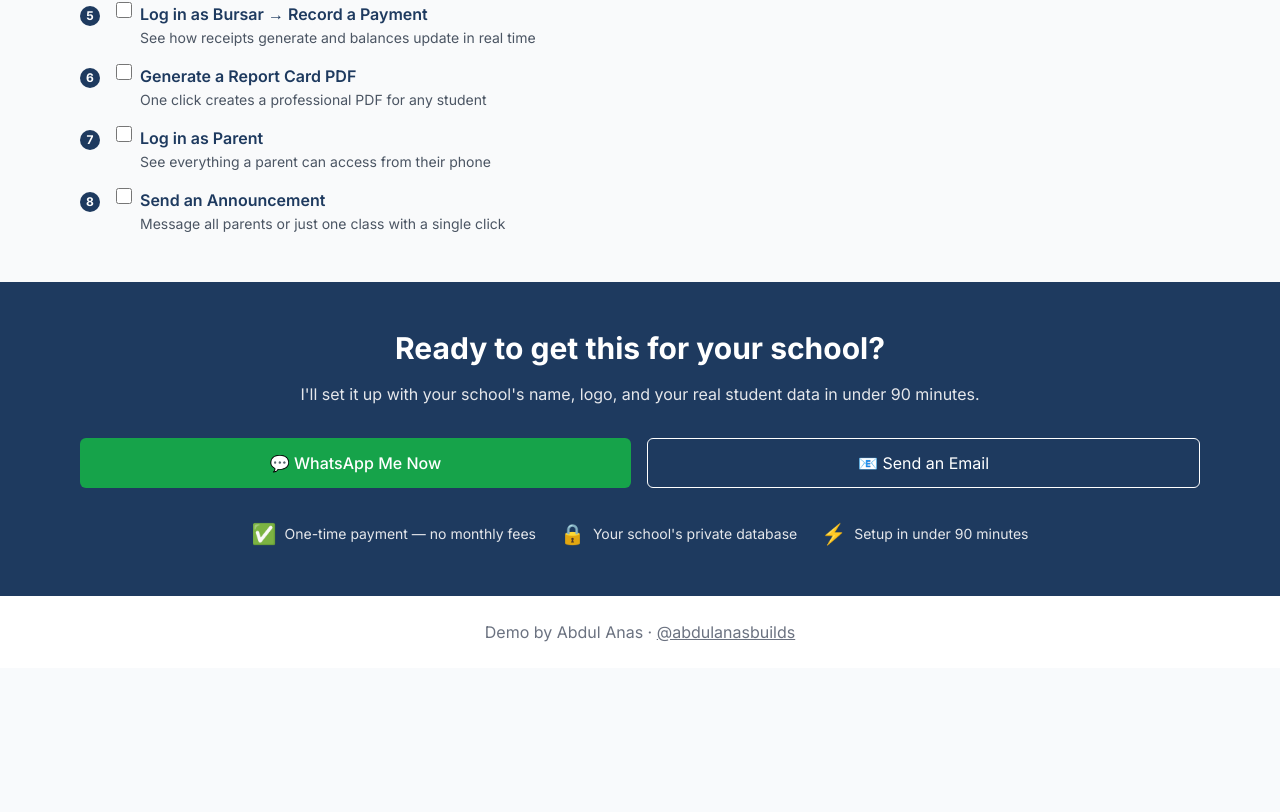
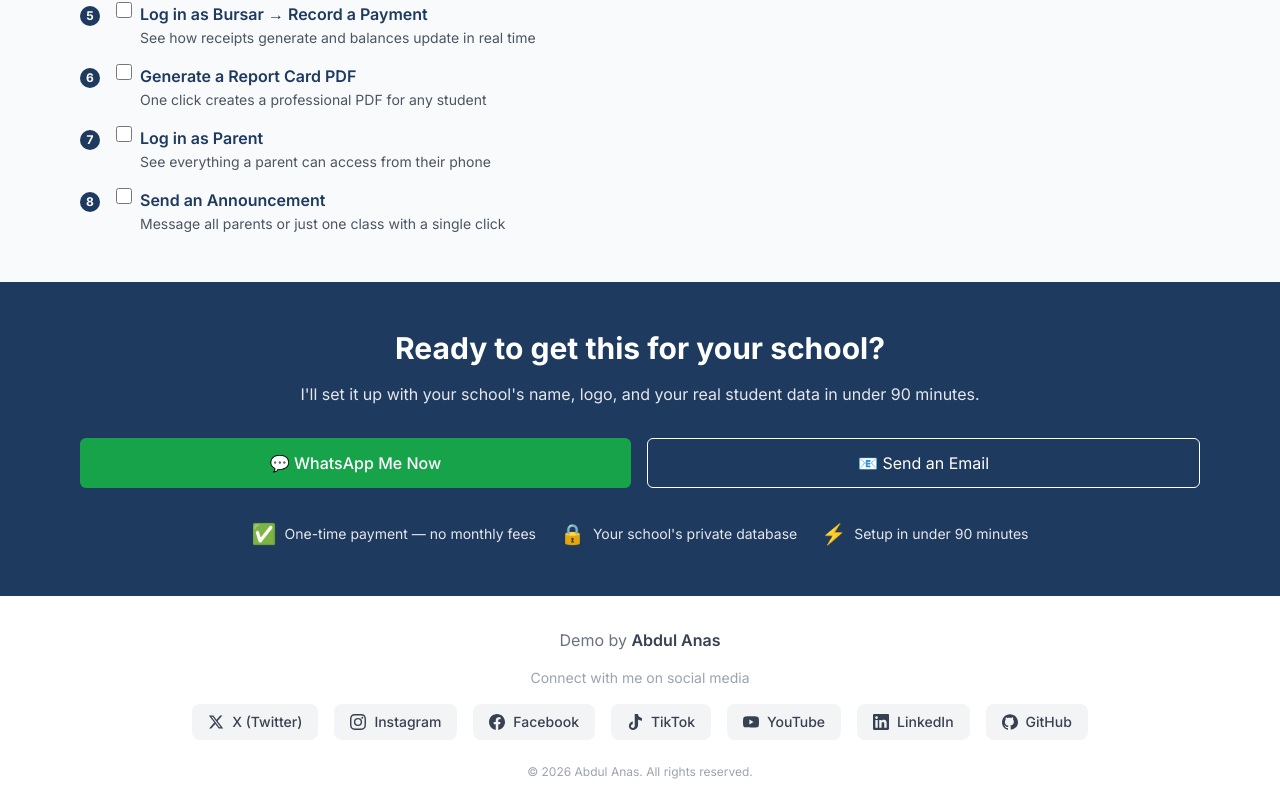
Before and after one commit to abdulanasbuilds/EduCore, a Next.js app: page /demo in a window 1280 px wide. Shown: the part 1678-2490 px from the top of the page. Before the commit the page ends 2346 px from the top, so only its background shows below. Built offline with nearby package versions, Linux system fonts and the light colour scheme; no server answers.

Commit message:
feat: add all social media links to demo page footer
- Added X (Twitter), Instagram, Facebook, TikTok, YouTube, LinkedIn, GitHub
- All links point to @abdulanasbuilds
- Clean icon buttons with hover effects

```diff
--- a/app/demo/page.tsx
+++ b/app/demo/page.tsx
@@ -230,12 +230,43 @@ export default function DemoPage() {
         </div>
       </section>
 
-      <footer className="bg-white py-6 text-center text-gray-500">
-        <p>
-          Demo by Abdul Anas ·{' '}
-          <a href="https://twitter.com/abdulanasbuilds" className="underline hover:text-gray-700">
-            @abdulanasbuilds
+      <footer className="bg-white py-8 text-center">
+        <p className="text-gray-500 mb-4">
+          Demo by <span className="font-semibold text-gray-700">Abdul Anas</span>
+        </p>
+        <p className="text-sm text-gray-400 mb-4">Connect with me on social media</p>
+        <div className="flex flex-wrap justify-center gap-4">
+          <a href="https://twitter.com/abdulanasbuilds" target="_blank" rel="noopener noreferrer" className="flex items-center gap-2 px-4 py-2 rounded-lg bg-gray-100 text-gray-700 hover:bg-gray-200 transition-colors text-sm font-medium">
+            <svg className="w-4 h-4" fill="currentColor" viewBox="0 0 24 24"><path d="M18.244 2.25h3.308l-7.227 8.26 8.502 11.24H16.17l-5.214-6.817L4.99 21.75H1.68l7.73-8.835L1.254 2.25H8.08l4.713 6.231zm-1.161 17.52h1.833L7.084 4.126H5.117z"/></svg>
+            X (Twitter)
           </a>
+          <a href="https://instagram.com/abdulanasbuilds" target="_blank" rel="noopener noreferrer" className="flex items-center gap-2 px-4 py-2 rounded-lg bg-gray-100 text-gray-700 hover:bg-gray-200 transition-colors text-sm font-medium">
+            <svg className="w-4 h-4" fill="currentColor" viewBox="0 0 24 24"><path d="M12 2.163c3.204 0 3.584.012 4.85.07 3.252.148 4.771 1.691 4.919 4.919.058 1.265.069 1.645.069 4.849 0 3.205-.012 3.584-.069 4.849-.149 3.225-1.664 4.771-4.919 4.919-1.266.058-1.644.07-4.85.07-3.204 0-3.584-.012-4.849-.07-3.26-.149-4.771-1.699-4.919-4.92-.058-1.265-.07-1.644-.07-4.849 0-3.204.013-3.583.07-4.849.149-3.227 1.664-4.771 4.919-4.919 1.266-.057 1.645-.069 4.849-.069zM12 0C8.741 0 8.333.014 7.053.072 2.695.272.273 2.69.073 7.052.014 8.333 0 8.741 0 12c0 3.259.014 3.668.072 4.948.2 4.358 2.618 6.78 6.98 6.98C8.333 23.986 8.741 24 12 24c3.259 0 3.668-.014 4.948-.072 4.354-.2 6.782-2.618 6.979-6.98.059-1.28.073-1.689.073-4.948 0-3.259-.014-3.667-.072-4.947-.196-4.354-2.617-6.78-6.979-6.98C15.668.014 15.259 0 12 0zm0 5.838a6.162 6.162 0 100 12.324 6.162 6.162 0 000-12.324zM12 16a4 4 0 110-8 4 4 0 010 8zm6.406-11.845a1.44 1.44 0 100 2.881 1.44 1.44 0 000-2.881z"/></svg>
+            Instagram
+          </a>
+          <a href="https://facebook.com/abdulanasbuilds" target="_blank" rel="noopener noreferrer" className="flex items-center gap-2 px-4 py-2 rounded-lg bg-gray-100 text-gray-700 hover:bg-gray-200 transition-colors text-sm font-medium">
+            <svg className="w-4 h-4" fill="currentColor" viewBox="0 0 24 24"><path d="M24 12.073c0-6.627-5.373-12-12-12s-12 5.373-12 12c0 5.99 4.388 10.954 10.125 11.854v-8.385H7.078v-3.47h3.047V9.43c0-3.007 1.792-4.669 4.533-4.669 1.312 0 2.686.235 2.686.235v2.953H15.83c-1.491 0-1.956.925-1.956 1.874v2.25h3.328l-.532 3.47h-2.796v8.385C19.612 23.027 24 18.062 24 12.073z"/></svg>
+            Facebook
+          </a>
+          <a href="https://tiktok.com/@abdulanasbuilds" target="_blank" rel="noopener noreferrer" className="flex items-center gap-2 px-4 py-2 rounded-lg bg-gray-100 text-gray-700 hover:bg-gray-200 transition-colors text-sm font-medium">
+            <svg className="w-4 h-4" fill="currentColor" viewBox="0 0 24 24"><path d="M12.525.02c1.31-.02 2.61-.01 3.91-.02.08 1.53.63 3.09 1.75 4.17 1.12 1.11 2.7 1.62 4.24 1.79v4.03c-1.44-.05-2.89-.35-4.2-.97-.57-.26-1.1-.59-1.62-.93-.01 2.92.01 5.84-.02 8.75-.08 1.4-.54 2.79-1.35 3.94-1.31 1.92-3.58 3.17-5.91 3.21-1.43.08-2.73-.34-3.87-1.08-1.42-.94-2.38-2.52-2.53-4.21-.16-1.77.35-3.54 1.4-4.96.97-1.31 2.43-2.14 4.04-2.33.1-.01.2-.02.3-.02v4.03c-.43.05-.86.16-1.26.35-.65.31-1.14.85-1.35 1.52-.22.67-.18 1.41.12 2.05.3.64.84 1.13 1.48 1.37.74.28 1.58.24 2.29-.1.71-.34 1.24-.95 1.47-1.7.13-.43.19-.88.19-1.33V.02h.01z"/></svg>
+            TikTok
+          </a>
+          <a href="https://youtube.com/@abdulanasbuilds" target="_blank" rel="noopener noreferrer" className="flex items-center gap-2 px-4 py-2 rounded-lg bg-gray-100 text-gray-700 hover:bg-gray-200 transition-colors text-sm font-medium">
+            <svg className="w-4 h-4" fill="currentColor" viewBox="0 0 24 24"><path d="M23.498 6.186a3.016 3.016 0 0 0-2.122-2.136C19.505 3.545 12 3.545 12 3.545s-7.505 0-9.377.505A3.017 3.017 0 0 0 .502 6.186C0 8.07 0 12 0 12s0 3.93.502 5.814a3.016 3.016 0 0 0 2.122 2.136c1.871.505 9.376.505 9.376.505s7.505 0 9.377-.505a3.015 3.015 0 0 0 2.122-2.136C24 15.93 24 12 24 12s0-3.93-.502-5.814zM9.545 15.568V8.432L15.818 12l-6.273 3.568z"/></svg>
+            YouTube
+          </a>
+          <a href="https://linkedin.com/in/abdulanasbuilds" target="_blank" rel="noopener noreferrer" className="flex items-center gap-2 px-4 py-2 rounded-lg bg-gray-100 text-gray-700 hover:bg-gray-200 transition-colors text-sm font-medium">
+            <svg className="w-4 h-4" fill="currentColor" viewBox="0 0 24 24"><path d="M20.447 20.452h-3.554v-5.569c0-1.328-.027-3.037-1.852-3.037-1.853 0-2.136 1.445-2.136 2.939v5.667H9.351V9h3.414v1.561h.046c.477-.9 1.637-1.85 3.37-1.85 3.601 0 4.267 2.37 4.267 5.455v6.286zM5.337 7.433c-1.144 0-2.063-.926-2.063-2.065 0-1.138.92-2.063 2.063-2.063 1.14 0 2.064.925 2.064 2.063 0 1.139-.925 2.065-2.064 2.065zm1.782 13.019H3.555V9h3.564v11.452zM22.225 0H1.771C.792 0 0 .774 0 1.729v20.542C0 23.227.792 24 1.771 24h20.451C23.2 24 24 23.227 24 22.271V1.729C24 .774 23.2 0 22.222 0h.003z"/></svg>
+            LinkedIn
+          </a>
+          <a href="https://github.com/abdulanasbuilds" target="_blank" rel="noopener noreferrer" className="flex items-center gap-2 px-4 py-2 rounded-lg bg-gray-100 text-gray-700 hover:bg-gray-200 transition-colors text-sm font-medium">
+            <svg className="w-4 h-4" fill="currentColor" viewBox="0 0 24 24"><path d="M12 .297c-6.63 0-12 5.373-12 12 0 5.303 3.438 9.8 8.205 11.385.6.113.82-.258.82-.577 0-.285-.01-1.04-.015-2.04-3.338.724-4.042-1.61-4.042-1.61C4.422 18.07 3.633 17.7 3.633 17.7c-1.087-.744.084-.729.084-.729 1.205.084 1.838 1.236 1.838 1.236 1.07 1.835 2.809 1.305 3.495.998.108-.776.417-1.305.76-1.605-2.665-.3-5.466-1.332-5.466-5.93 0-1.31.465-2.38 1.235-3.22-.135-.303-.54-1.523.105-3.176 0 0 1.005-.322 2.4.81 1.95-.54 4.03-.54 5.98 0 1.395-1.132 2.4-1.132 2.4-1.132.645 1.653.24 2.873.12 3.176.765.84 1.23 1.91 1.23 3.22 0 4.61-2.805 5.625-5.475 5.92.42.36.81 1.096.81 2.22 0 1.606-.015 2.896-.015 3.286 0 .315.21.69.825.57C20.565 22.092 24 17.592 24 12.297c0-6.627-5.373-12-12-12"/></svg>
+            GitHub
+          </a>
+        </div>
+        <p className="text-xs text-gray-400 mt-6">
+          &copy; {new Date().getFullYear()} Abdul Anas. All rights reserved.
         </p>
       </footer>
     </div>
```
